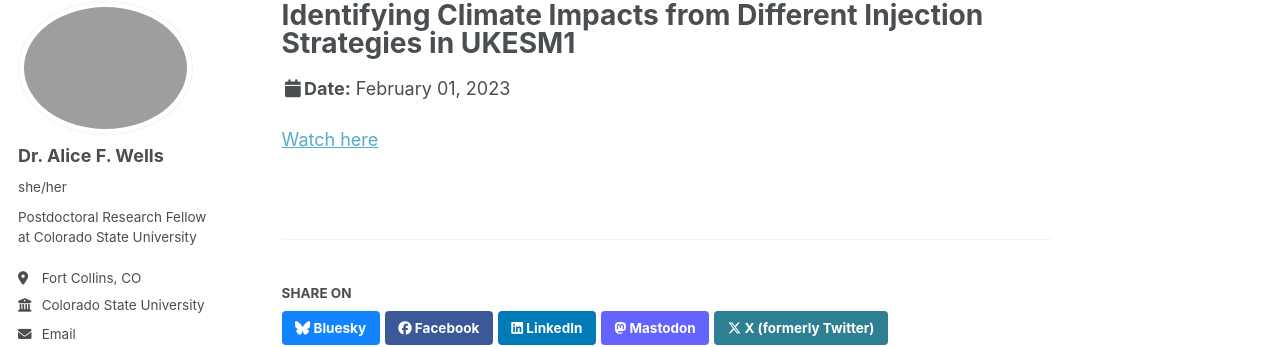
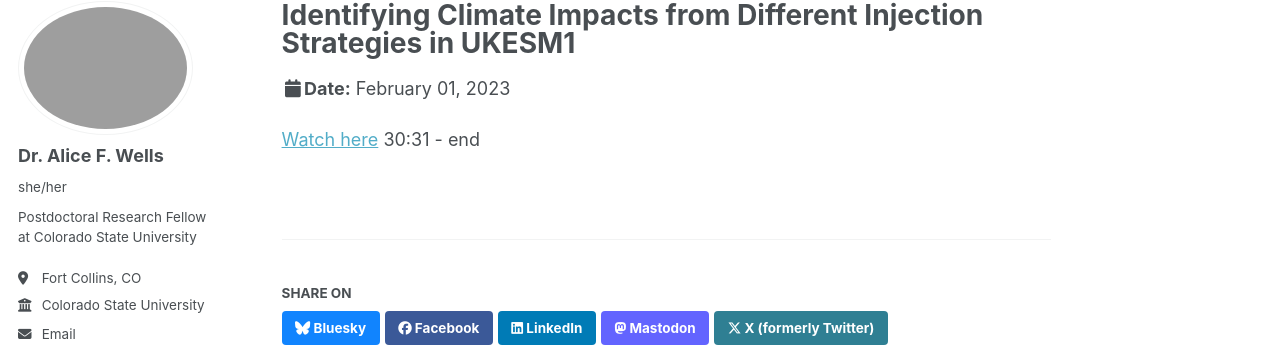
Before and after one commit to awells96/awells96.github.io, a Jekyll site: the page built from _talks/2023-02-01-SCI-virtual.md, in a window 1280 px wide. Shown: the part 100-447 px from the top of the page. Built offline with Jekyll 4.4.1, drawn with Linux system fonts in a browser that asks for light colours; some web fonts are replaced; a script bundle is joined from its source files by our own code; library files that are not in the unit come from our copies.

Commit message:
Update video link with duration information
Added duration to the video link.

```diff
--- a/_talks/2023-02-01-SCI-virtual.md
+++ b/_talks/2023-02-01-SCI-virtual.md
@@ -8,4 +8,4 @@ date: 2023-02-01
 location: "Virtual"
 ---
 
-[Watch here](https://www.youtube.com/watch?v=ccNIQ-CAF3E)
+[Watch here](https://www.youtube.com/watch?v=ccNIQ-CAF3E) 30:31 - end
```
